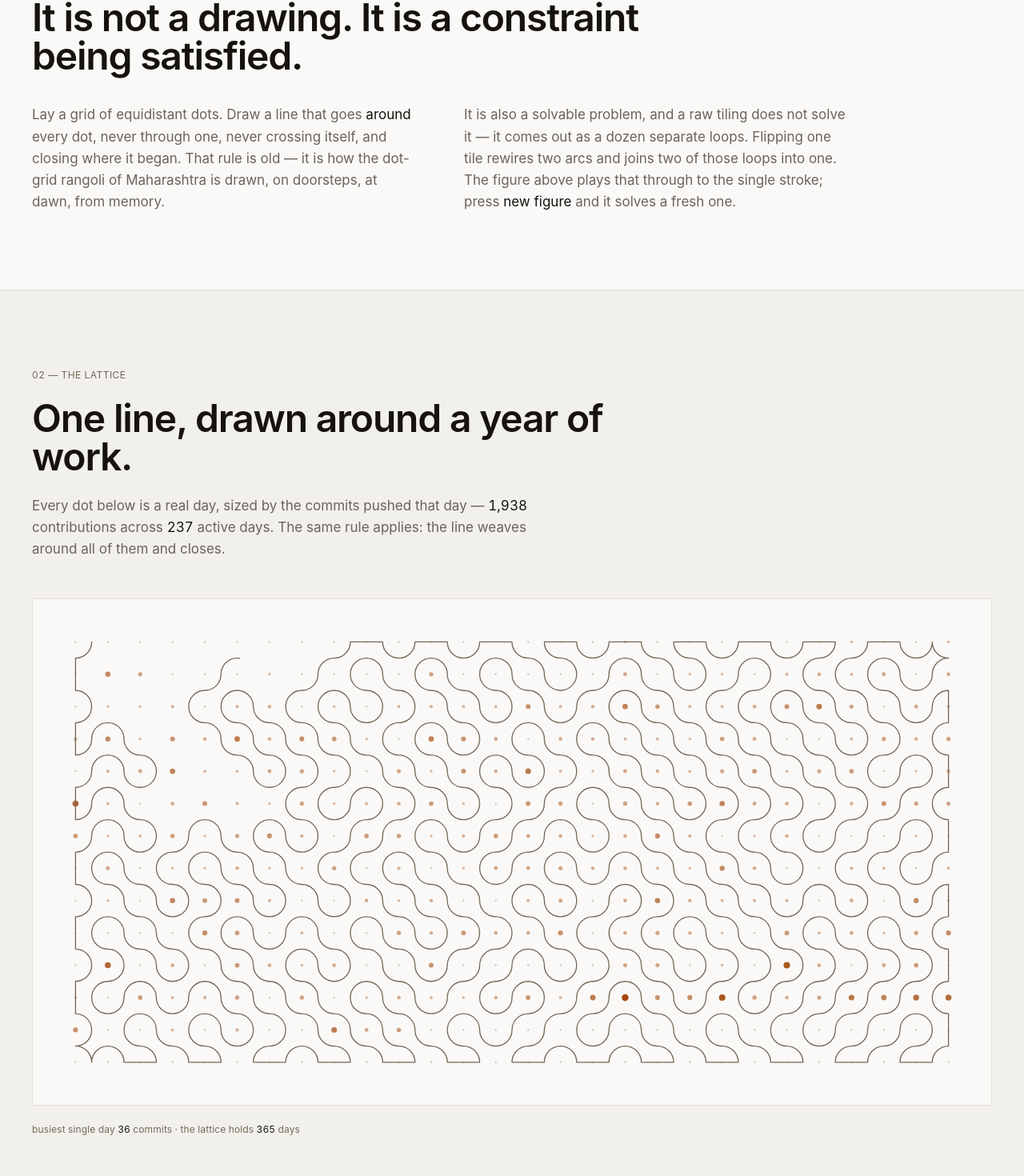
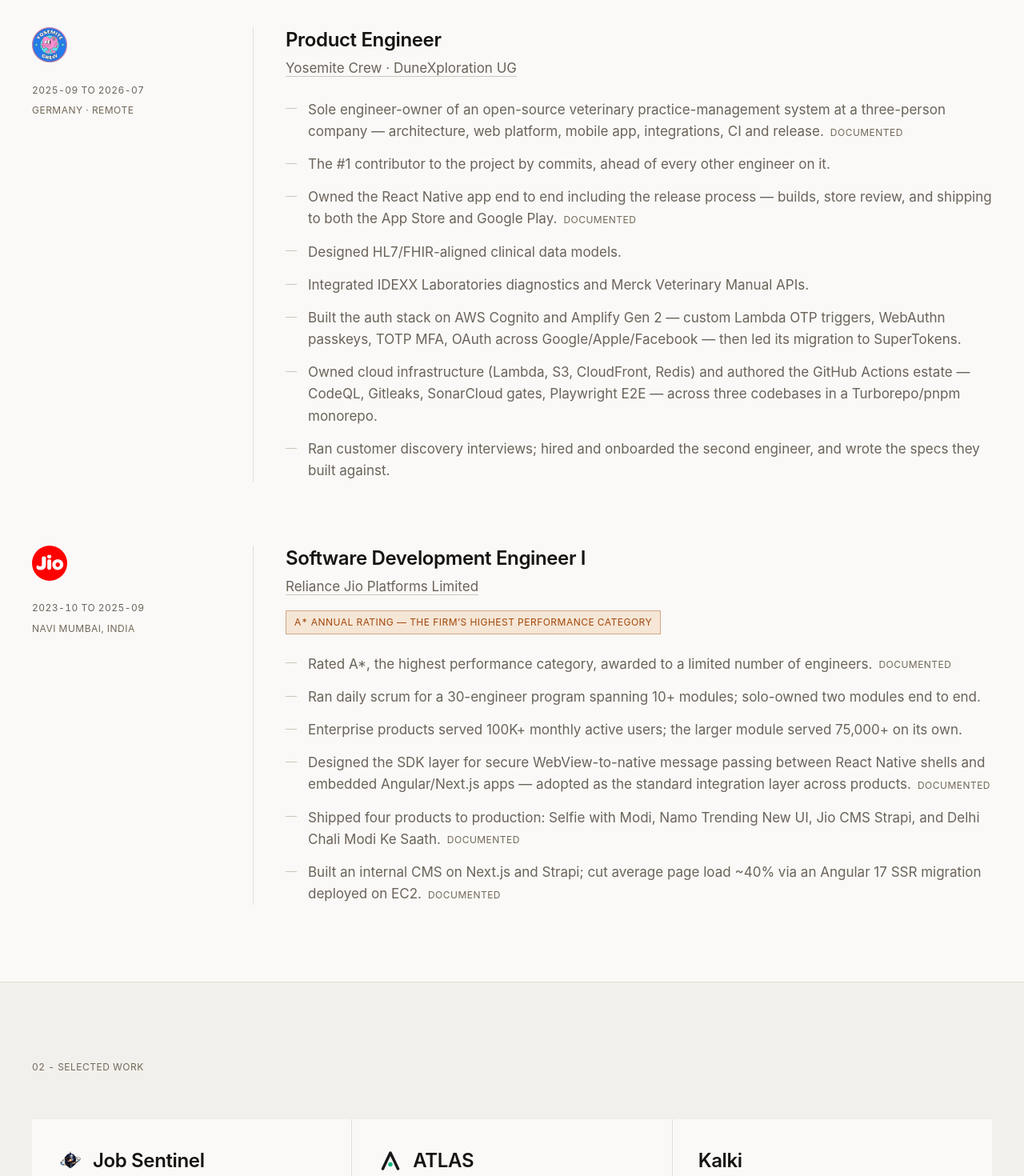
Before and after one commit to harshitwandhare/portfolio, a Next.js app: page / in a window 1280 px wide. Shown: the part 1099-2569 px from the top of the page at 80% size. Built offline with nearby package versions, Linux system fonts and the light colour scheme.

Commit message:
refactor: drop the rule and lattice sections, and renumber what is left

```diff
--- a/app/page.tsx
+++ b/app/page.tsx
@@ -1,5 +1,4 @@
 import Link from 'next/link'
-import contributions from '@/data/contributions.json'
 import {
   education,
   experience,
@@ -24,51 +23,19 @@
  */
 const HERO = { rows: 6, cols: 6, size: 74, seed: 13, pad: 40 }
 
-/**
- * The contribution lattice.
- *
- * A year laid out the GitHub way — 53 weeks across, 7 days down — makes a band
- * so thin that the arcs collapse into texture and the commit-weighted dots stop
- * reading at all. Reshaping the same 365 days into a squarer block keeps every
- * day and makes both the data and the line legible.
- */
-const LATTICE = { rows: 13, cols: 27, size: 34, seed: 3, pad: 18 }
-
-/** One weight per lattice dot, in the same row-major order the figure draws. */
-function latticeWeights(): number[] {
-  const days = contributions.days
-  const out: number[] = []
-  let day = 0
-  for (let r = 0; r <= LATTICE.rows; r++) {
-    for (let c = 0; c <= LATTICE.cols; c++) {
-      out.push(days[day]?.c ?? 0)
-      day++
-    }
-  }
-  return out
-}
-
-const totalContributions = contributions.totals['harshit-yc'] + contributions.totals.harshitwandhare
-
 const LINK = 'text-accent underline underline-offset-4'
 const TITLE_LINK =
   'underline decoration-line-strong decoration-1 underline-offset-[6px] transition-colors hover:decoration-accent'
 
 export default function Home() {
-  const weights = latticeWeights()
-  const active = weights.filter((w) => w > 0).length
-  const busiest = Math.max(...contributions.days.map((d) => d.c))
-
   return (
     <>
       <ScrollProgress />
       <main id="main" className="bg-bg text-fg">
         {/* ── hero ───────────────────────────────────────────────────────────
             Sized against the small viewport height minus the sticky header, so
-            the whole hero is on screen at load. It used to run past the fold on
-            a laptop, which meant the first thing a reader did was scroll to
-            find the point. `svh` rather than `vh` so mobile browser chrome does
-            not push it under. */}
+            the whole hero is on screen at load. `svh` rather than `vh` so mobile
+            browser chrome does not push it under. */}
         <section className="mx-auto grid min-h-[calc(100svh-3.5rem)] max-w-7xl grid-cols-1 items-center gap-10 px-6 py-8 lg:grid-cols-[1fr_1fr] lg:gap-14 lg:px-10 lg:py-10">
           <div>
             <p className="mono text-fg-faint">{identity.location}</p>
@@ -92,12 +59,8 @@
           </div>
 
           {/* The figure is the algorithm, and it is playable. Width comes from
-              the column, not the content — with `justify-self-end` it sized to
-              its widest child, so the caption changing from "separate loops" to
-              "unbroken stroke" resized the SVG by 12% mid-animation. */}
-          {/* The figure is square, so capping its width caps its height. Tying
-              that cap to the viewport keeps the whole hero on a 720px-tall
-              laptop, where a fixed 520px figure alone overflowed the fold. */}
+              the column, not the content, and the square shape means capping
+              width caps height, which is what keeps the hero on one screen. */}
           <figure className="w-full lg:ml-auto" style={{ maxWidth: 'min(100%, 520px, 44svh)' }}>
             <noscript>
               <div className="text-fg">
@@ -124,87 +87,10 @@
           </div>
         </section>
 
-        {/* ── the rule ───────────────────────────────────────────────────── */}
-        <section aria-labelledby="rule-heading" className="border-b border-line">
-          <div className="mx-auto max-w-7xl px-6 py-24 lg:px-10">
-            <Reveal>
-              <p className="mono text-fg-faint">01 — The rule</p>
-              <h2
-                id="rule-heading"
-                className="mt-5 max-w-3xl text-4xl font-semibold tracking-[-0.025em] md:text-5xl"
-              >
-                It is not a drawing. It is a constraint being satisfied.
-              </h2>
-              <div className="mt-9 grid max-w-5xl gap-8 text-fg-muted md:grid-cols-2 md:gap-14">
-                <p>
-                  Lay a grid of equidistant dots. Draw a line that goes{' '}
-                  <em className="not-italic text-fg">around</em> every dot, never through one, never
-                  crossing itself, and closing where it began. That rule is old — it is how the
-                  dot-grid rangoli of Maharashtra is drawn, on doorsteps, at dawn, from memory.
-                </p>
-                <p>
-                  It is also a solvable problem, and a raw tiling does not solve it — it comes out
-                  as a dozen separate loops. Flipping one tile rewires two arcs and joins two of
-                  those loops into one. The figure above plays that through to the single stroke;
-                  press <span className="text-fg">new figure</span> and it solves a fresh one.
-                </p>
-              </div>
-            </Reveal>
-          </div>
-        </section>
-
-        {/* ── the lattice ────────────────────────────────────────────────── */}
-        <section aria-labelledby="lattice-heading" className="border-b border-line bg-bg-sunk">
-          <div className="mx-auto max-w-7xl px-6 py-24 lg:px-10">
-            <Reveal>
-              <p className="mono text-fg-faint">02 — The lattice</p>
-              <h2
-                id="lattice-heading"
-                className="mt-5 max-w-3xl text-4xl font-semibold tracking-[-0.025em] md:text-5xl"
-              >
-                One line, drawn around a year of work.
-              </h2>
-              <p className="mt-6 max-w-2xl text-fg-muted">
-                Every dot below is a real day, sized by the commits pushed that day —{' '}
-                <span className="tabular text-fg">{totalContributions.toLocaleString()}</span>{' '}
-                contributions across{' '}
-                <span className="tabular text-fg">{active.toLocaleString()}</span> active days. The
-                same rule applies: the line weaves around all of them and closes.
-              </p>
-            </Reveal>
-
-            <Reveal delay={120}>
-              {/* Wider than a phone, so it scrolls — which means it has to be
-                  reachable and scrollable by keyboard, not only by touch. */}
-              <div
-                role="group"
-                aria-label="Contribution lattice — scroll horizontally to see the full year"
-                tabIndex={0}
-                className="mt-12 overflow-x-auto border border-line bg-bg p-8"
-              >
-                <div className="min-w-[760px] text-fg-faint">
-                  <RangoliFigure
-                    {...LATTICE}
-                    weights={weights}
-                    className="h-auto w-full"
-                    duration={9}
-                    strokeWidth={1.1}
-                  />
-                </div>
-              </div>
-              <p className="mono-note mt-5 text-fg-faint">
-                busiest single day <span className="tabular text-fg">{busiest}</span> commits · the
-                lattice holds <span className="tabular text-fg">{contributions.days.length}</span>{' '}
-                days
-              </p>
-            </Reveal>
-          </div>
-        </section>
-
         {/* ── experience ─────────────────────────────────────────────────── */}
         <section aria-labelledby="experience-heading" className="border-b border-line">
           <div className="mx-auto max-w-7xl px-6 py-24 lg:px-10">
-            <p className="mono text-fg-faint">03 — Experience</p>
+            <p className="mono text-fg-faint">01 - Experience</p>
             <h2 id="experience-heading" className="sr-only">
               Experience
             </h2>
@@ -231,7 +117,7 @@
                           />
                         ))}
                       <p className="mono text-fg-muted">
-                        <time dateTime={role.from}>{role.from}</time> —{' '}
+                        <time dateTime={role.from}>{role.from}</time> to{' '}
                         <time dateTime={role.to}>{role.to}</time>
                       </p>
                       <p className="mono mt-1.5 text-fg-faint">{role.where}</p>
@@ -284,7 +170,7 @@
         {/* ── projects ───────────────────────────────────────────────────── */}
         <section aria-labelledby="work-heading" className="border-b border-line bg-bg-sunk">
           <div className="mx-auto max-w-7xl px-6 py-24 lg:px-10">
-            <p className="mono text-fg-faint">04 — Selected work</p>
+            <p className="mono text-fg-faint">02 - Selected work</p>
             <h2 id="work-heading" className="sr-only">
               Selected work
             </h2>
@@ -340,7 +226,7 @@
         {/* ── research ───────────────────────────────────────────────────── */}
         <section aria-labelledby="research-heading" className="border-b border-line">
           <div className="mx-auto max-w-7xl px-6 py-24 lg:px-10">
-            <p className="mono text-fg-faint">05 — Research</p>
+            <p className="mono text-fg-faint">03 - Research</p>
             <h2 id="research-heading" className="sr-only">
               Research
             </h2>
@@ -385,7 +271,7 @@
         {/* ── skills ─────────────────────────────────────────────────────── */}
         <section aria-labelledby="skills-heading" className="border-b border-line bg-bg-sunk">
           <div className="mx-auto max-w-7xl px-6 py-24 lg:px-10">
-            <p className="mono text-fg-faint">06 — Stack</p>
+            <p className="mono text-fg-faint">04 - Stack</p>
             <h2 id="skills-heading" className="sr-only">
               Technical skills
             </h2>
@@ -419,7 +305,7 @@
           aria-labelledby="contact-heading"
           className="mx-auto max-w-7xl px-6 py-24 lg:px-10"
         >
-          <p className="mono text-fg-faint">07 — Education</p>
+          <p className="mono text-fg-faint">05 - Education</p>
           <h2 id="contact-heading" className="sr-only">
             Education and contact
           </h2>
@@ -438,7 +324,7 @@
                         className="mb-4"
                       />
                       <p className="mono text-fg-muted">
-                        <time dateTime={e.from}>{e.from}</time> —{' '}
+                        <time dateTime={e.from}>{e.from}</time> to{' '}
                         <time dateTime={e.to}>{e.to}</time>
                       </p>
                     </div>
```
